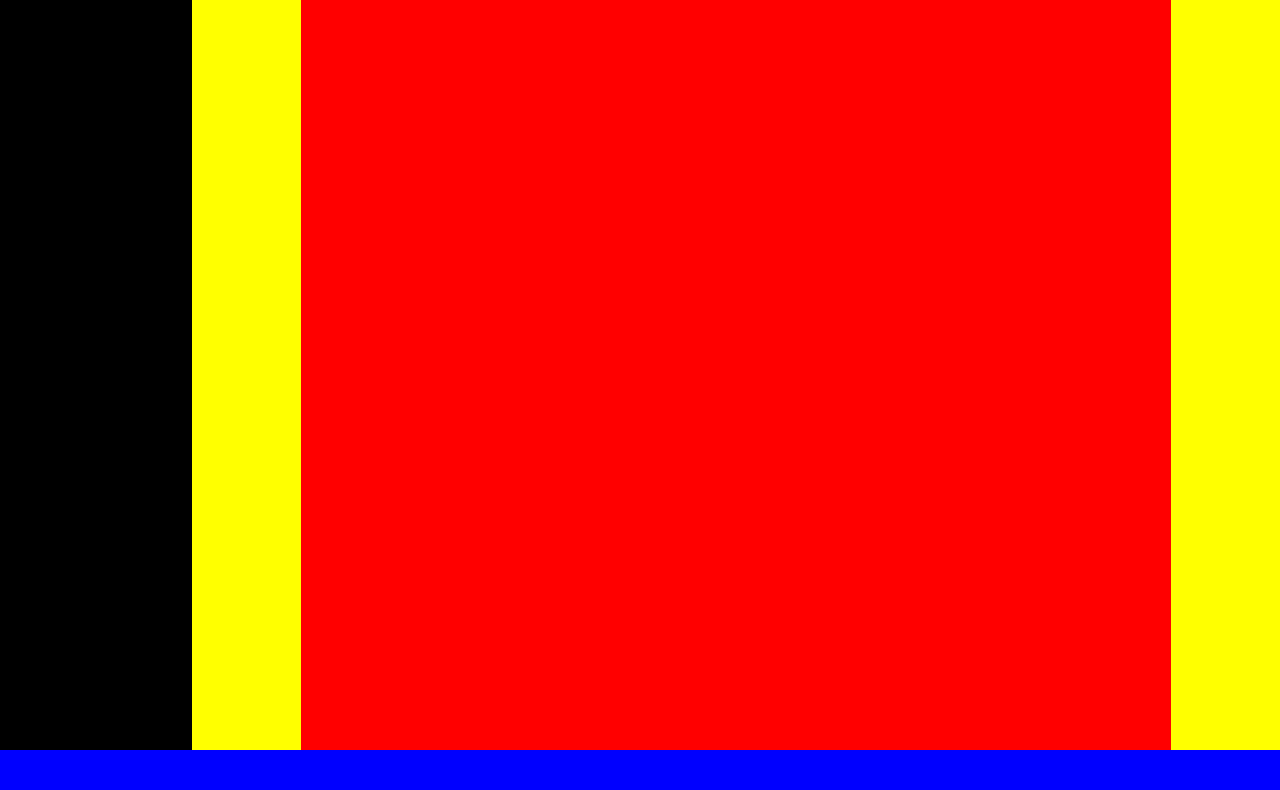
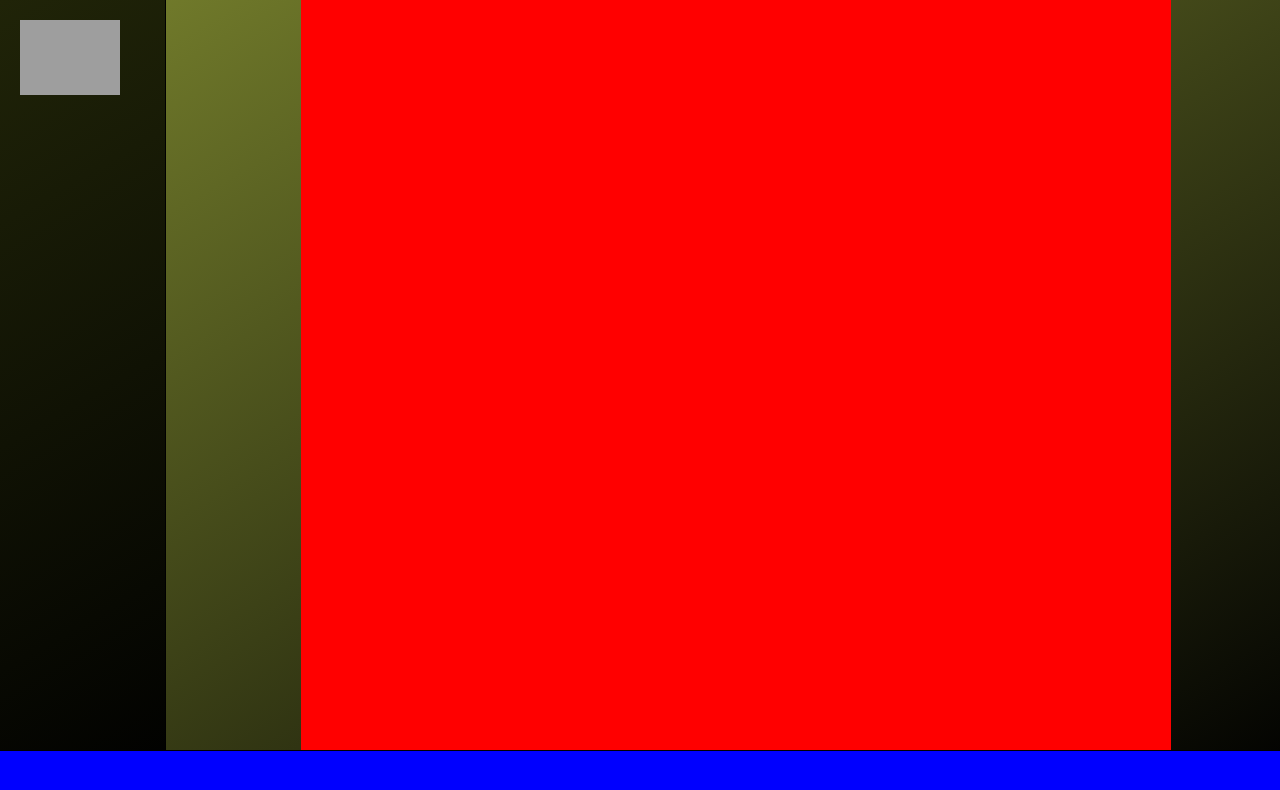
Before and after one commit to UmbertoV88/html-css-spotifyweb, a plain HTML site: page index.html in a window 1280 px wide. Drawn offline with Linux system fonts and the light colour scheme; grey boxes are pictures that could not be loaded.

Commit message:
imissione logo e stilizzazione colore di sfondo

```diff
--- a/index.html
+++ b/index.html
@@ -9,7 +9,11 @@
         <title>Spotify</title>
     </head>
     <body>
-        <div id="main-menu"></div>
+        <div id="main-menu">
+            <a href="#">
+                <img src="https://storage.googleapis.com/pr-newsroom-wp/1/2018/11/Spotify_Logo_RGB_White.png" alt="">
+            </a>
+        </div>
         <main>
             <div class="container"></div>
         </main>
--- a/style.css
+++ b/style.css
@@ -13,18 +13,24 @@
 /* MAIN-MENU */
 /* -------------------- */
 #main-menu {
-    background-color: black;
+    background: linear-gradient(150deg, rgba(32,36,8,1) 0%, rgba(0,0,0,1) 100%, rgba(60,64,0,1) 100%);
     height: 100vh;
-    width: 15%;
+    border-right: 1px solid black;
+    width: 13%;
     position: fixed;
+}
+#main-menu img {
+    width: 100px;
+    margin: 20px;
+}
 
-}
+
 /* -------------------- */
 /* MAIN */
 /* -------------------- */
 main {
     padding-left: 15%;
-    background-color: yellow;
+    background: linear-gradient(150deg, rgba(119,129,45,1) 0%, rgba(0,0,0,1) 100%, rgba(60,64,0,1) 100%);
     float: left;
     height: 100vh;
     width: 100%;
@@ -40,6 +46,7 @@ main {
 /* -------------------- */
 footer {
     position: fixed;
+    border-top: solid 1px black;
     height: 50px;
     width: 100%;
     background-color: blue;
```
